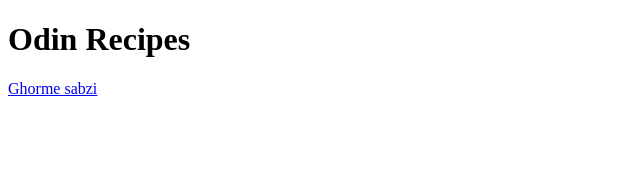
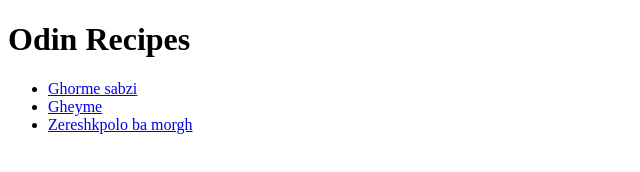
Before and after one commit to mobinpna/odin-recipes, a plain HTML site: page index.html in a window 1280 px wide. Shown: the whole page, without its empty margins (0-640 px from the left). Drawn offline with Linux system fonts and the light colour scheme.

Commit message:
Add all recipes

```diff
--- a/index.html
+++ b/index.html
@@ -6,6 +6,10 @@
 </head>
 <body>
     <h1>Odin Recipes</h1>
-    <a href="/recipes/ghorme-sabzi.html">Ghorme sabzi</a>
+    <ul>
+        <li><a href="/recipes/ghorme-sabzi.html">Ghorme sabzi</a></li>
+        <li><a href="/recipes/gheyme.html">Gheyme</a></li>
+        <li><a href="/recipes/morgh.html">Zereshkpolo ba morgh</a></li>
+    </ul>
 </body>
 </html>
```
